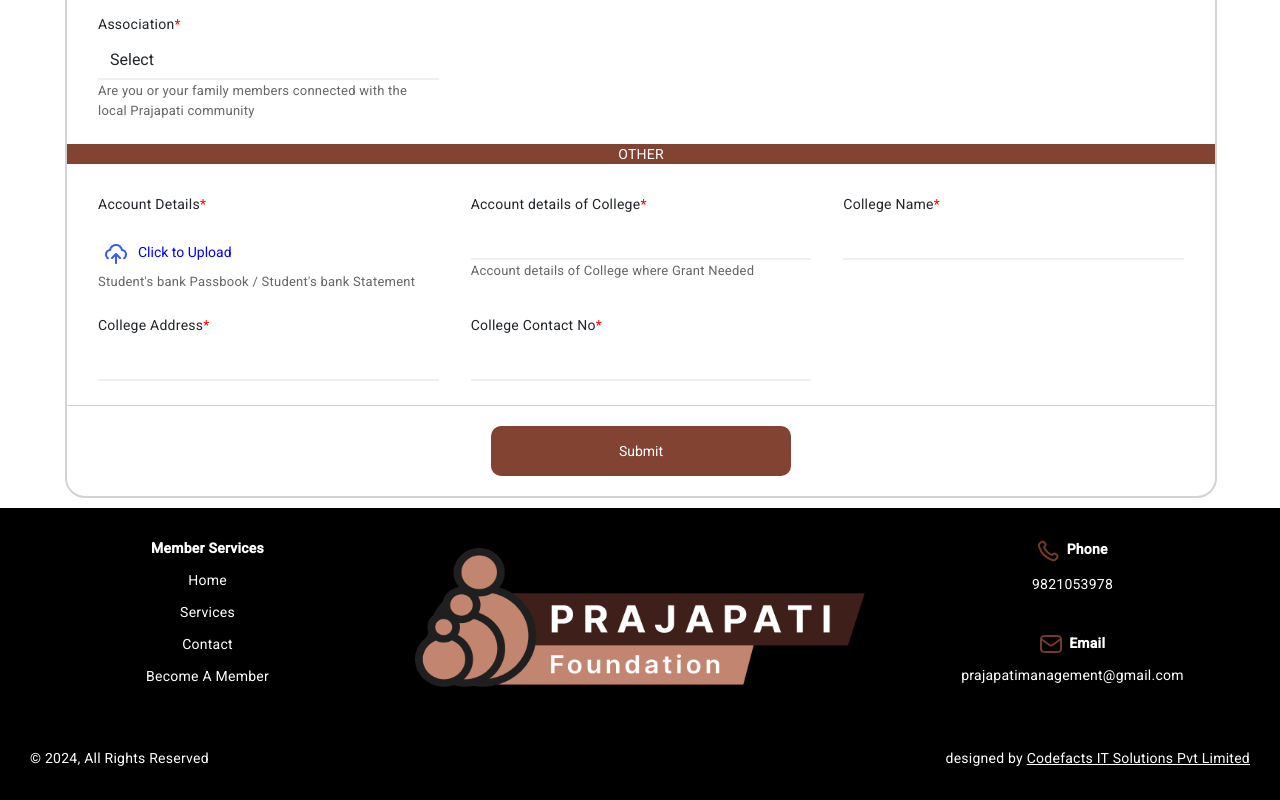
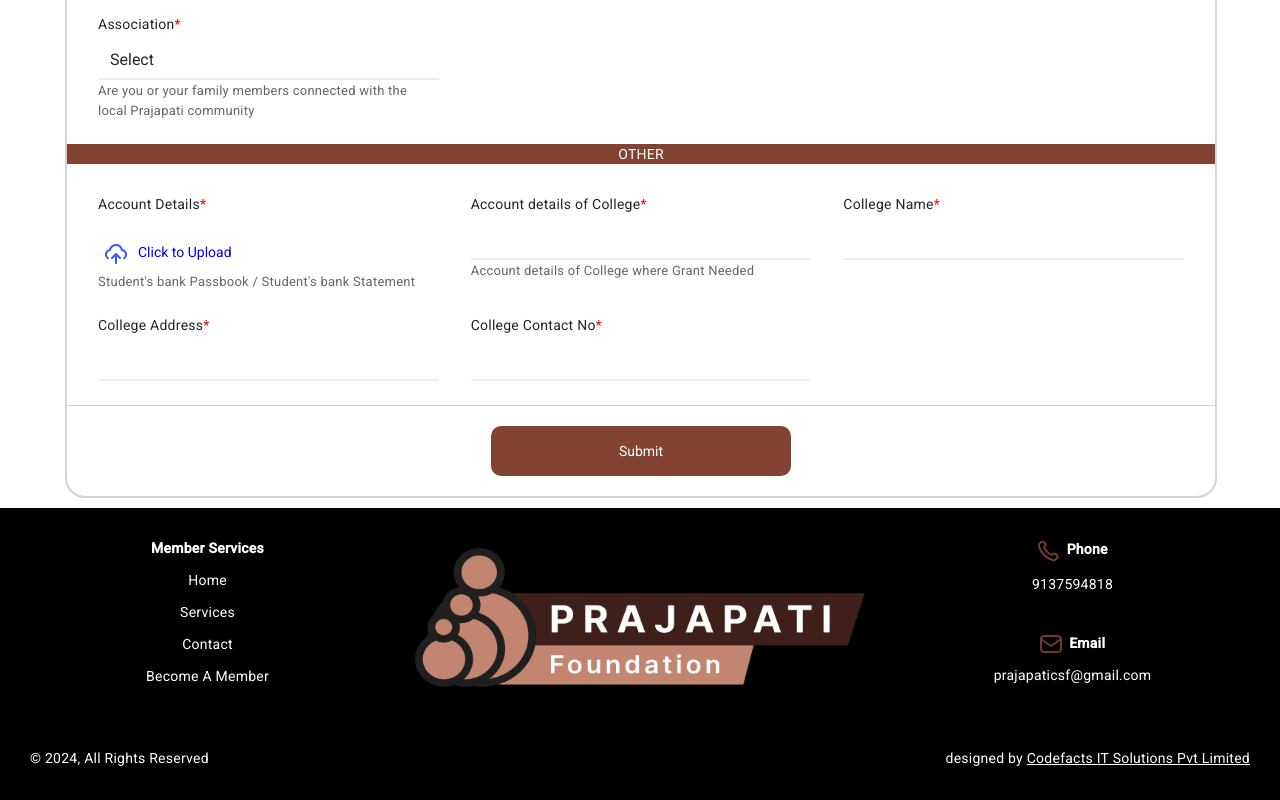
Before and after one commit to bhaveshShah0306/testst, an Angular app: page /#/Services in a window 1280 px wide. Shown: the part 2047-2847 px from the top of the page. Built offline with nearby package versions, Linux system fonts and the light colour scheme.

Commit message:
contact updated

```diff
--- a/src/app/contact/contact.component.html
+++ b/src/app/contact/contact.component.html
@@ -24,7 +24,7 @@
                 </svg></p>
                  <p style=" font-size: 16px;"><strong>Email</strong></p>
                  <p style=" font-size: 16px;">Our friendly team is here to help.</p>
-                 <p style="color: brown;font-size: 16px;"><a href="mailto:prajapatimanagement@gmail.com" style="text-decoration: none; color:  brown;" target="_blank">prajapatimanagement&#64;gmail.com</a></p>
+                 <p style="color: brown;font-size: 16px;"><a href="mailto:prajapaticsf@gmail.com" style="text-decoration: none; color:  brown;" target="_blank">prajapaticsf&#64;gmail.com</a></p>
            </div><br><br>
            <!-- <div class="block">
             <p><svg width="20" height="20" viewBox="0 0 20 20" fill="none" xmlns="http://www.w3.org/2000/svg">
@@ -52,7 +52,24 @@
                 </svg></p>
                  <p style=" font-size: 16px;"><strong>Phone</strong></p>
                  <p style=" font-size: 16px;">Monday to Friday.</p>
-                 <p style="color: brown;font-size: 16px;">9821053978</p>
+                 <p style="color: brown;font-size: 16px;">9137594818</p>
+           </div>
+           <div class="block">
+            <p>
+              <svg width="22" height="22" viewBox="0 0 24 24" stroke="#743A2F" fill="none" xmlns="http://www.w3.org/2000/svg">
+                <path d="M13 22H5C3 22 2 21 2 19V11C2 9 3 8 5 8H10V19C10 21 11 22 13 22Z" stroke="#743A2F" stroke-width="1.5" stroke-miterlimit="10" stroke-linecap="round" stroke-linejoin="round"/>
+                <path d="M10.11 4C10.03 4.3 10 4.63 10 5V8H5V6C5 4.9 5.9 4 7 4H10.11Z" stroke="#743A2F" stroke-width="1.5" stroke-miterlimit="10" stroke-linecap="round" stroke-linejoin="round"/>
+                <path d="M14 8V13" stroke="#743A2F" stroke-width="1.5" stroke-miterlimit="10" stroke-linecap="round" stroke-linejoin="round"/>
+                <path d="M18 8V13" stroke="#743A2F" stroke-width="1.5" stroke-miterlimit="10" stroke-linecap="round" stroke-linejoin="round"/>
+                <path d="M17 17H15C14.45 17 14 17.45 14 18V22H18V18C18 17.45 17.55 17 17 17Z" stroke="#743A2F" stroke-width="1.5" stroke-miterlimit="10" stroke-linecap="round" stroke-linejoin="round"/>
+                <path d="M6 13V17" stroke="#743A2F" stroke-width="1.5" stroke-miterlimit="10" stroke-linecap="round" stroke-linejoin="round"/>
+                <path d="M10 19V5C10 3 11 2 13 2H19C21 2 22 3 22 5V19C22 21 21 22 19 22H13C11 22 10 21 10 19Z" stroke="#743A2F" stroke-width="1.5" stroke-miterlimit="10" stroke-linecap="round" stroke-linejoin="round"/>
+            </svg>
+
+                  </p>
+                 <p style=" font-size: 16px;"><strong>Office</strong></p>
+                 <p style=" font-size: 16px;">9AM - 5PM</p>
+                 <p style="color: brown;font-size: 16px;">022 69291468</p>
            </div>
         </div>
      </div>
--- a/src/app/footer/footer.component.html
+++ b/src/app/footer/footer.component.html
@@ -164,15 +164,15 @@
               stroke="#743A2F" stroke-width="2" stroke-linecap="round" stroke-linejoin="round" />
           </svg>
           &nbsp;<b>Phone</b></p>
-        <p>9821053978</p>
+        <p> 9137594818</p>
         <p style="margin-top: 11%;" ><svg width="22" height="18" viewBox="0 0 22 18" fill="none" xmlns="http://www.w3.org/2000/svg">
             <path
               d="M1 4L9.16492 9.71544C9.82609 10.1783 10.1567 10.4097 10.5163 10.4993C10.8339 10.5785 11.1661 10.5785 11.4837 10.4993C11.8433 10.4097 12.1739 10.1783 12.8351 9.71544L21 4M5.8 17H16.2C17.8802 17 18.7202 17 19.362 16.673C19.9265 16.3854 20.3854 15.9265 20.673 15.362C21 14.7202 21 13.8802 21 12.2V5.8C21 4.11984 21 3.27976 20.673 2.63803C20.3854 2.07354 19.9265 1.6146 19.362 1.32698C18.7202 1 17.8802 1 16.2 1H5.8C4.11984 1 3.27976 1 2.63803 1.32698C2.07354 1.6146 1.6146 2.07354 1.32698 2.63803C1 3.27976 1 4.11984 1 5.8V12.2C1 13.8802 1 14.7202 1.32698 15.362C1.6146 15.9265 2.07354 16.3854 2.63803 16.673C3.27976 17 4.11984 17 5.8 17Z"
               stroke="#743A2F" stroke-width="2" stroke-linecap="round" stroke-linejoin="round" />
           </svg>
           &nbsp;<b>Email</b></p>
-        <p><a href="mailto:prajapatimanagement@gmail.com" style="text-decoration: none; color:  #ffffff;"
-            target="_blank">prajapatimanagement&#64;gmail.com</a></p>
+        <p><a href="mailto:prajapaticsf@gmail.com" style="text-decoration: none; color:  #ffffff;"
+            target="_blank">prajapaticsf&#64;gmail.com</a></p>
       </div>
     </div>
 
```
